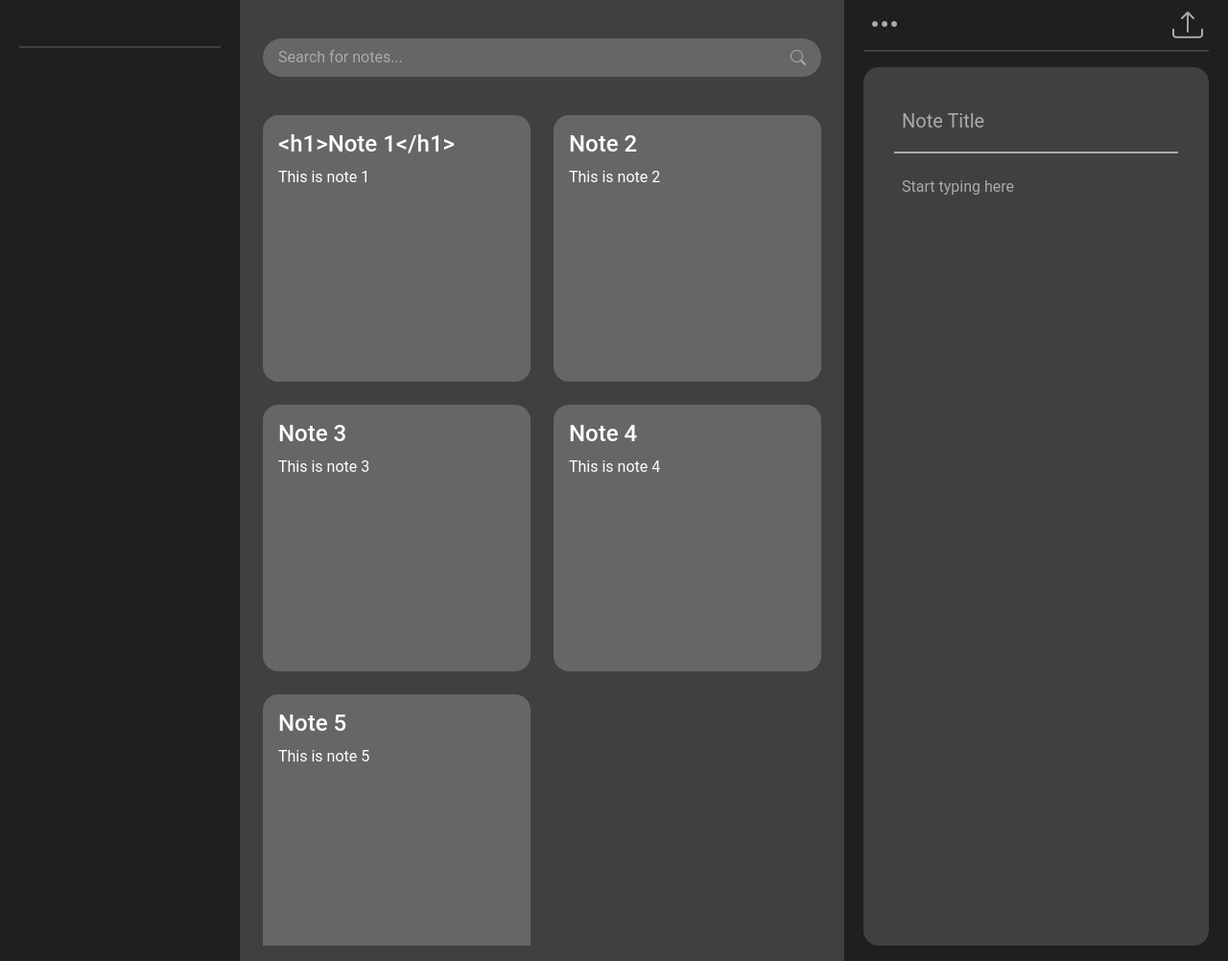
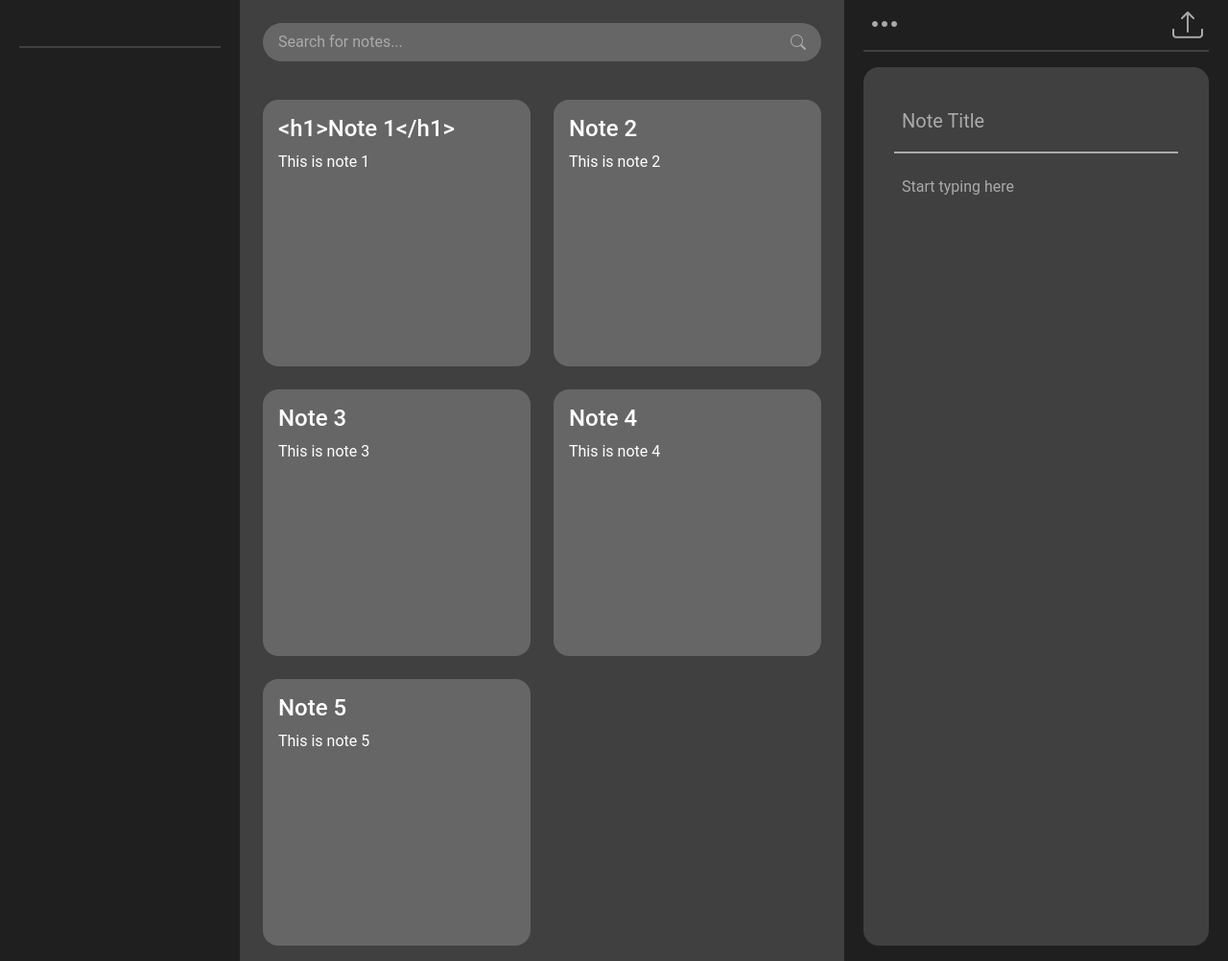
Before and after one commit to Agile-Web-Dev/UniNote, a Flask app: template app/templates/notes.html in a window 1280 px wide. Shown: the part 65-1067 px from the top of the page at 96% size. Run offline with Flask 3, Linux system fonts and the light colour scheme; the template is opened without the code that fills it, so the values that code supplies are empty; some libraries are stand-ins or nearby versions.

Commit message:
fixed padding issue in base(content wrapper)

```diff
--- a/app/templates/layouts/base.html
+++ b/app/templates/layouts/base.html
@@ -8,7 +8,7 @@
       {% include "components/sections/navbar.html" %}
     </section>
     <section id="content-wrapper"
-             class="col flex-grow-1 flex-column d-flex overflow-auto text-break h-100 pt-3">
+             class="col flex-grow-1 flex-column d-flex overflow-auto text-break h-100">
       {% block content %}
       {% endblock content %}
     </section>
```
